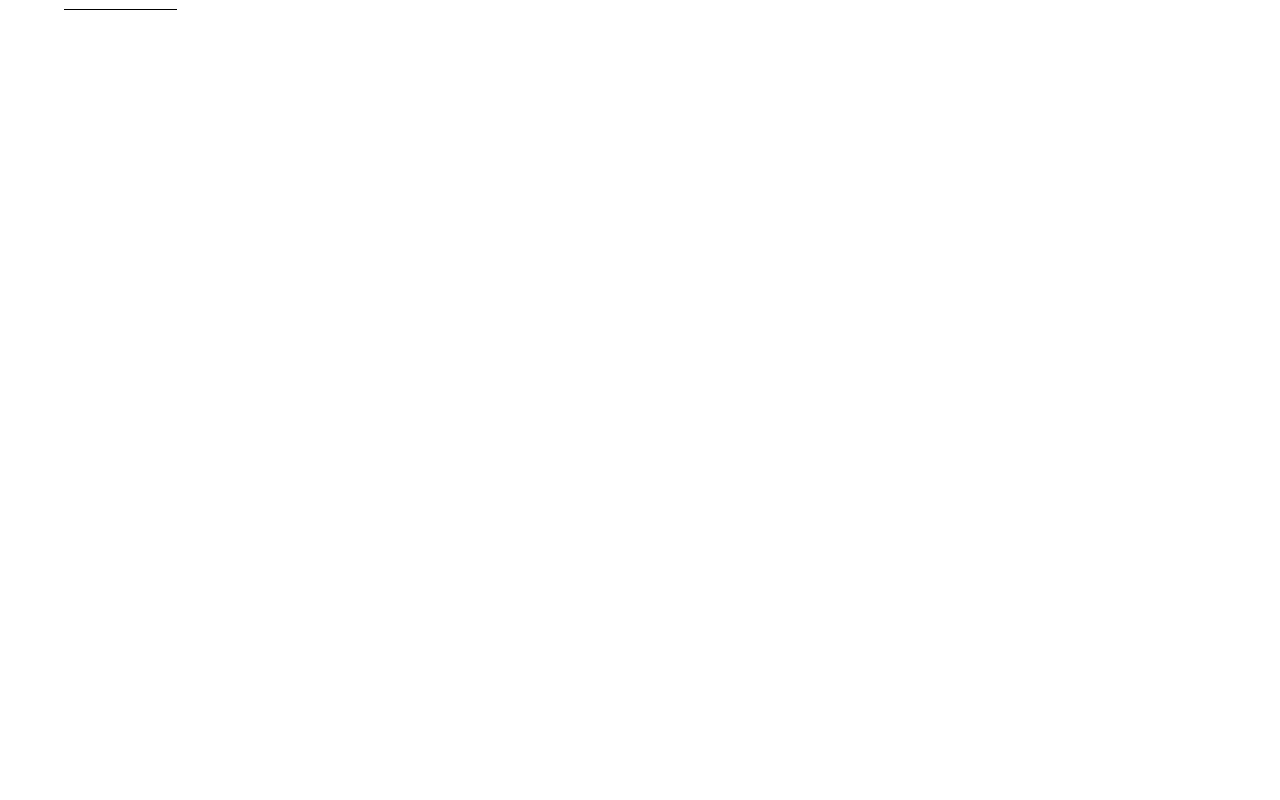
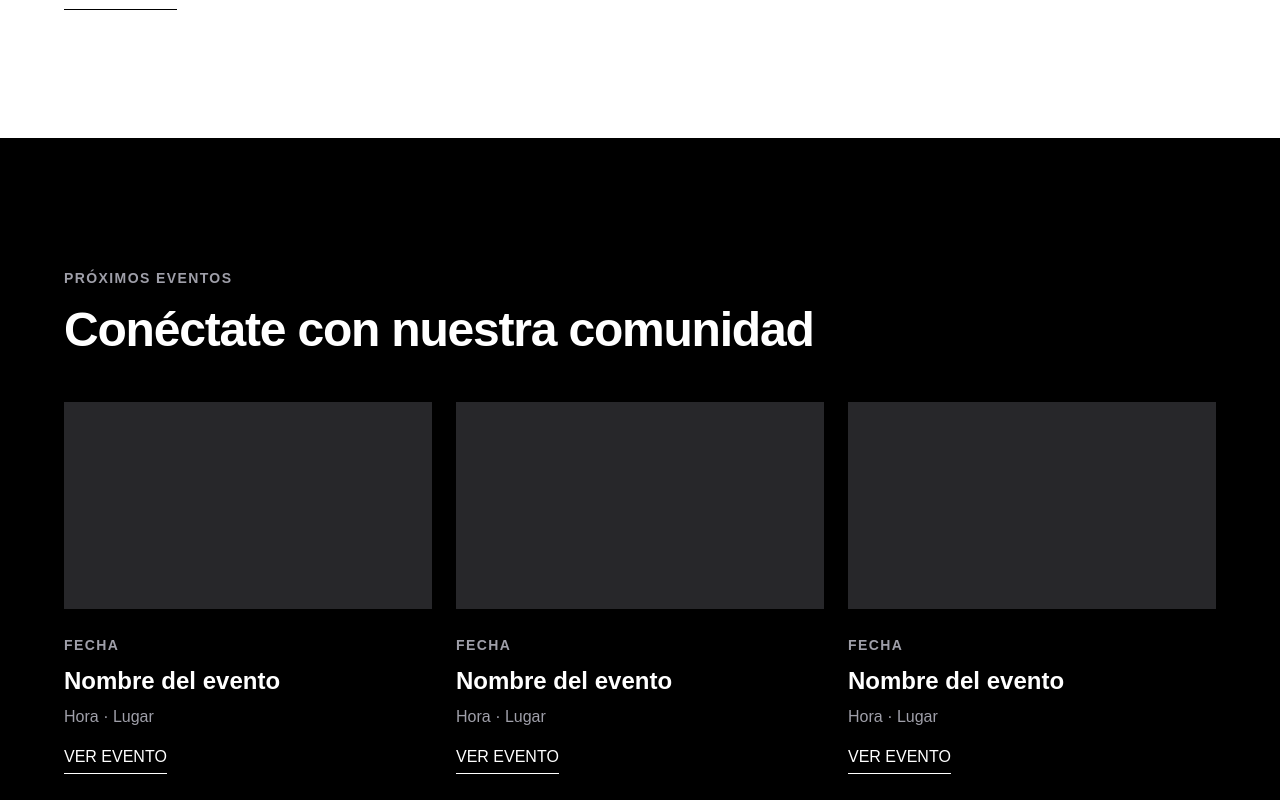
Before and after one commit to jeyescobar/familia-del-rey, a Next.js app: page / in a window 1280 px wide. Shown: the part 2332-3132 px from the top of the page. Before the commit the page ends 2470 px from the top, so only its background shows below. Built offline with nearby package versions, Linux system fonts and the light colour scheme.

Commit message:
Add upcoming events section

```diff
--- a/app/page.tsx
+++ b/app/page.tsx
@@ -32,6 +32,48 @@ export default function Home(){
           </div>
         </div>
       </section>
+      <section className="py-24 md:py-32 px-6 bg-black text-white">
+        <div className="max-w-6xl mx-auto">
+          <span className="text-sm font-semibold tracking-widest text-zinc-400">PRÓXIMOS EVENTOS</span>
+          <h2 className="text-3xl md:text-5xl font-bold tracking-tight mt-4">Conéctate con nuestra comunidad</h2>
+          <div className="mt-12 grid grid-cols-1 md:grid-cols-3 gap-6">
+            <div>
+              <div className="aspect-video bg-zinc-800 cursor-pointer hover:opacity-90 transition-opacity duration-300"></div>
+
+                <div className="pt-6">
+                  <span className ="text-sm font-semibold tracking-widest text-zinc-400">FECHA</span>
+                  <h3 className="text-2xl font-bold mt-2">Nombre del evento</h3>
+                  <p className="mt-2 text-zinc-400">Hora · Lugar</p>
+                  <a className="border-b border-white pb-1 mt-4 inline-block hover:text-zinc-400 transition-colors duration-300 " href="#">VER EVENTO</a>
+                </div>
+
+            </div>
+            <div>
+              <div className="aspect-video bg-zinc-800 cursor-pointer hover:opacity-90 transition-opacity duration-300"></div>
+
+                <div className="pt-6">
+                  <span className ="text-sm font-semibold tracking-widest text-zinc-400">FECHA</span>
+                  <h3 className="text-2xl font-bold mt-2">Nombre del evento</h3>
+                  <p className="mt-2 text-zinc-400">Hora · Lugar</p>
+                  <a className="border-b border-white pb-1 mt-4 inline-block hover:text-zinc-400 transition-colors duration-300 " href="#">VER EVENTO</a>
+                </div>
+
+            </div>
+            <div>
+              <div className="aspect-video bg-zinc-800 cursor-pointer hover:opacity-90 transition-opacity duration-300"></div>
+
+                <div className="pt-6">
+                  <span className ="text-sm font-semibold tracking-widest text-zinc-400">FECHA</span>
+                  <h3 className="text-2xl font-bold mt-2">Nombre del evento</h3>
+                  <p className="mt-2 text-zinc-400">Hora · Lugar</p>
+                  <a className="border-b border-white pb-1 mt-4 inline-block hover:text-zinc-400 transition-colors duration-300 " href="#">VER EVENTO</a>
+                </div>
+
+            </div>
+
+          </div>
+        </div>
+      </section>
     </main>
 
   );
```
